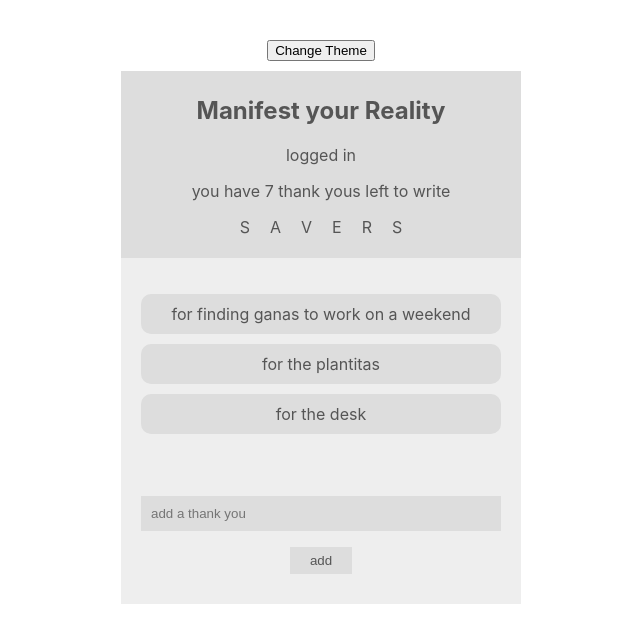
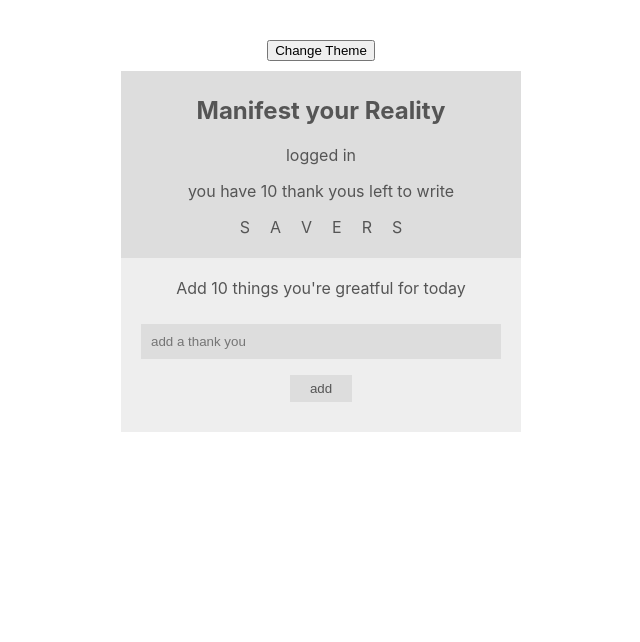
Before and after one commit to olessiap/Create-Your-Reality-Web-App, a React (Create React App) app: page / in a window 1280 px wide. Shown: the top 642 px of the page, without its empty margins (319-959 px from the left). Built offline with nearby package versions, Linux system fonts and the light colour scheme.

Commit message:
added a thankyou reducer

```diff
--- a/src/components/ThankYouDetails.js
+++ b/src/components/ThankYouDetails.js
@@ -4,10 +4,10 @@ import { ThankYouContext } from '../contexts/ThankYouContext';
 
 const ThankYouDetails = ({ thankYou}) => {
   const { isLightTheme, dark, light } = useContext(ThemeContext)
-  const { removeThankYou } = useContext(ThankYouContext)
+  const { dispatch } = useContext(ThankYouContext)
   const theme = isLightTheme ? light : dark
   return(
-    <li onClick={()=>removeThankYou(thankYou.id)} style={{background:theme.ui}}>{thankYou.title}</li>
+    <li onClick={()=>dispatch({type:'REMOVE_THANKYOU', id: thankYou.id})} style={{background:theme.ui}}>{thankYou.title}</li>
   )
 }
 
--- a/src/components/ThankYouForm.js
+++ b/src/components/ThankYouForm.js
@@ -3,7 +3,7 @@ import { ThankYouContext } from '../contexts/ThankYouContext';
 import { ThemeContext } from '../contexts/ThemeContext';
 
 const ThankYouForm = () => {
-  const { addThankYou } = useContext(ThankYouContext)
+  const { dispatch } = useContext(ThankYouContext)
   const { isLightTheme, light, dark } = useContext(ThemeContext)
   const [ title, setTitle ] = useState("")
 
@@ -12,7 +12,9 @@ const ThankYouForm = () => {
   const handleSubmit = (e) => {
     e.preventDefault()
     if(title.length > 0) {
-      addThankYou(title)
+      dispatch({type:'ADD_THANKYOU', thankYou: {
+        title
+      }})
       setTitle('')
     }else {
       console.log("empty thank you")
@@ -22,7 +24,8 @@ const ThankYouForm = () => {
   return (
     <div style={{background:theme.bg, color:theme.syntax}}>
       <form className="thank-you-form" onSubmit={handleSubmit}>
-        <input type="text" placeholder="add a thank you" value={title} onChange={(e) => setTitle(e.target.value)} style={{background:theme.ui, color:theme.syntax}}/>
+        <input type="text" placeholder="add a thank you" value={title}
+          onChange={(e) => setTitle(e.target.value)} style={{background:theme.ui, color:theme.syntax}}/>
         <input type="submit" value="add" style={{background:theme.ui, color:theme.syntax}}/>
       </form>
     </div>
--- a/src/contexts/ThankYouContext.js
+++ b/src/contexts/ThankYouContext.js
@@ -1,22 +1,13 @@
-import React, { useState, createContext } from 'react'
-import uuid from 'uuid/v1'
+import React, { useReducer, createContext } from 'react'
+import { thankYouReducer } from './reducers/thankYouReducer';
 
 export const ThankYouContext = createContext()
 
 const ThankYouContextProvider = (props) => {
-  const [thankYous, setThankYou] = useState([
-    {title: "for finding ganas to work on a weekend", id:1},
-    {title: "for the plantitas", id:2},
-    {title: "for the desk", id:3}
-  ])
-  const addThankYou = (title) => {
-   setThankYou([...thankYous, {title, id:uuid()}])
-  }
-  const removeThankYou = (id) => {
-    setThankYou(thankYous.filter( item => item.id !== id))
-  }
+  const [thankYous, dispatch] = useReducer(thankYouReducer, [])
+
   return (
-    <ThankYouContext.Provider value={{thankYous, addThankYou, removeThankYou}}>
+    <ThankYouContext.Provider value={{thankYous, dispatch}}>
       {props.children}
     </ThankYouContext.Provider>
   )
--- /dev/null
+++ b/src/contexts/reducers/thankYouReducer.js
@@ -0,0 +1,16 @@
+import uuid from 'uuid/v1'
+
+
+export const thankYouReducer = (state, action) => {
+  switch(action.type) {
+    case 'ADD_THANKYOU':
+      return [...state, {
+        title:action.thankYou.title,
+        id: uuid()
+      }]
+    case 'REMOVE_THANKYOU':
+      return state.filter(item => item.id !== action.id)
+    default:
+      return state
+  }
+}
```
